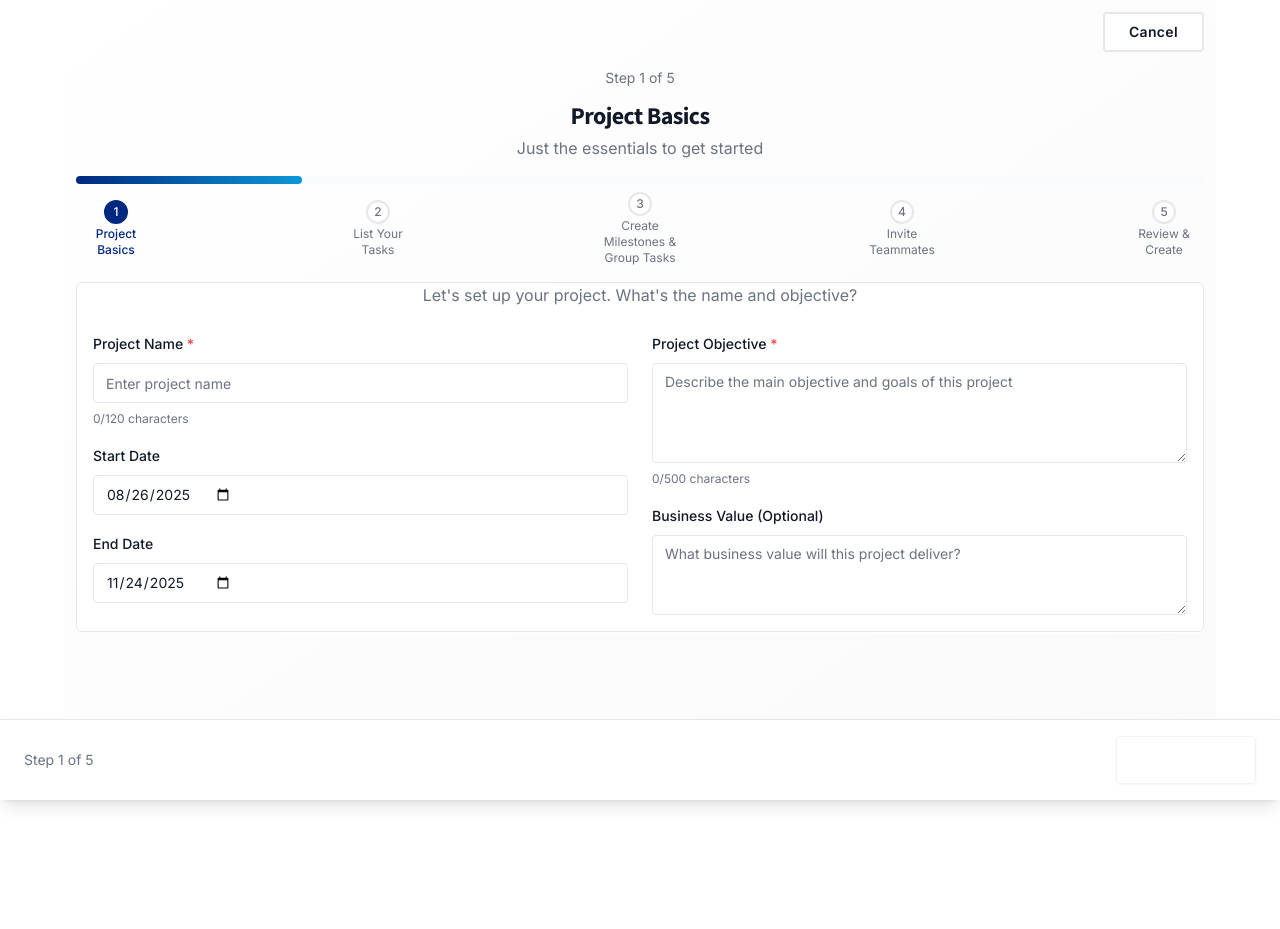
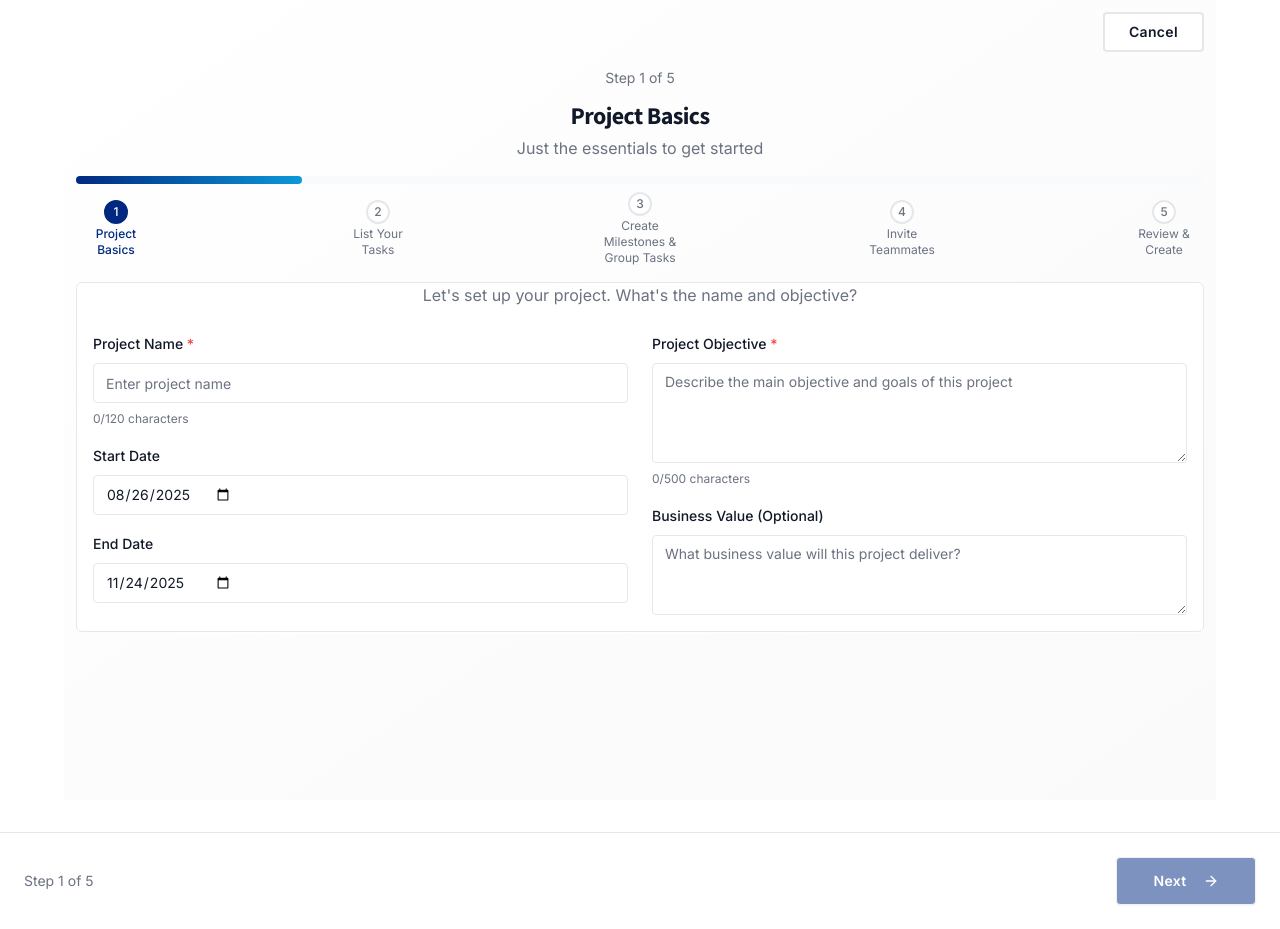
Before and after one commit to ms86100/airbus-project-hub, a React (Vite) app: page /create-project in a window 1280 px wide. Before the commit the page ends 800 px from the top, so only its background shows below. Built offline with nearby package versions, Linux system fonts and the light colour scheme.

Commit message:
Fix wizard footer alignment
Fix the alignment of the wizard footer to be directly below the project creation wizard. Change the button color to primary and ensure it is visible.

```diff
--- a/src/components/ProjectWizard.tsx
+++ b/src/components/ProjectWizard.tsx
@@ -207,7 +207,7 @@ const ProjectWizard = () => {
 
   return (
     <>
-      <div className="max-w-6xl mx-auto p-lg space-y-xl bg-gradient-to-br from-surface-default to-surface-alt min-h-screen pb-24 overflow-visible">
+      <div className="max-w-6xl mx-auto p-lg space-y-xl bg-gradient-to-br from-surface-default to-surface-alt min-h-screen overflow-visible">
         {/* Cancel Button */}
         <div className="flex justify-end">
           <Button variant="outline" onClick={() => navigate('/')}>
@@ -242,8 +242,8 @@ const ProjectWizard = () => {
         </Card>
       </div>
 
-      {/* Sticky Footer Navigation */}
-      <div className="fixed bottom-0 left-0 right-0 bg-card border-t border-border shadow-lg z-[1000] flex items-center justify-between px-6 py-4">
+      {/* Footer Navigation - Positioned below wizard content */}
+      <div className="bg-surface-default border-t border-border shadow-lg z-[1000] flex items-center justify-between px-6 py-6 mt-8">
         <div className="flex items-center gap-2 text-sm text-muted-foreground">
           Step {currentStep + 1} of {steps.length}
         </div>
@@ -255,9 +255,10 @@ const ProjectWizard = () => {
           )}
           {currentStep === steps.length - 1 ? (
             <Button
+              variant="default"
               onClick={createProject}
               disabled={!canProceed() || isCreating}
-              className="min-w-[140px] h-12 px-6 font-semibold"
+              className="min-w-[140px] h-12 px-6 font-semibold bg-brand-primary hover:bg-brand-primary/90 text-brand-on-primary"
             >
               {isCreating ? (
                 <>Creating...</>
@@ -270,9 +271,10 @@ const ProjectWizard = () => {
             </Button>
           ) : (
             <Button
+              variant="default"
               onClick={nextStep}
               disabled={!canProceed()}
-              className="min-w-[140px] h-12 px-6 font-semibold"
+              className="min-w-[140px] h-12 px-6 font-semibold bg-brand-primary hover:bg-brand-primary/90 text-brand-on-primary"
             >
               Next
               <ArrowRight className="h-4 w-4 ml-2" />
```
